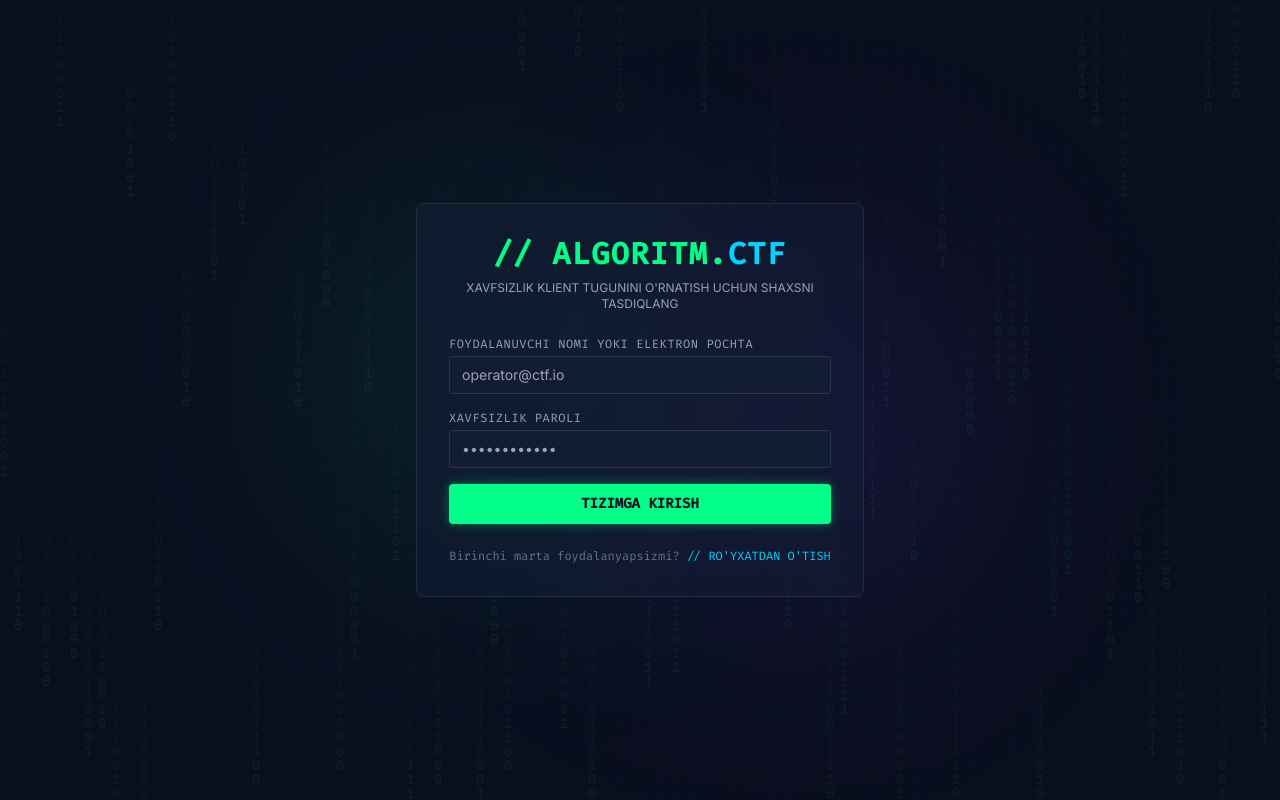
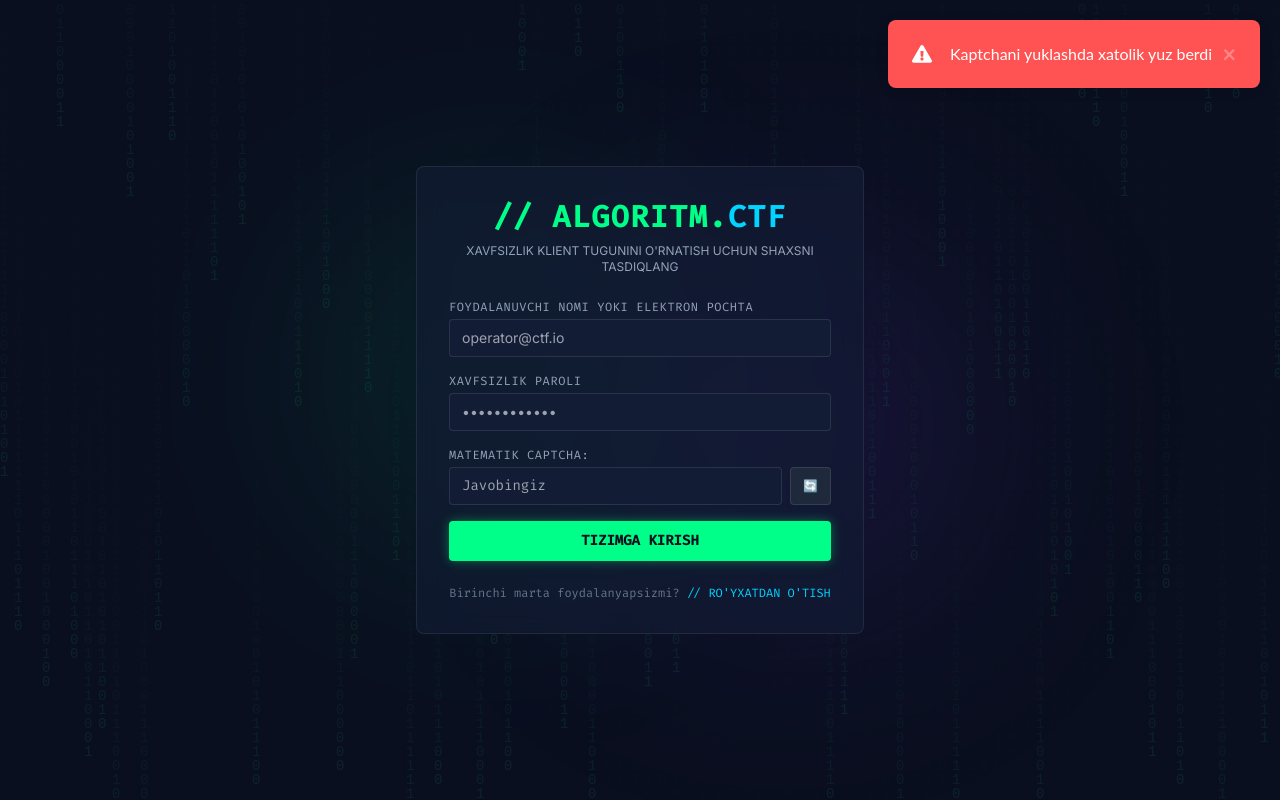
Before and after one commit to azamjonbro/ctf-front, a Vue app: page /login in a window 1280 px wide. Built offline with nearby package versions, Linux system fonts and the light colour scheme; no server answers.

Commit message:
feat: integrate mathematical captcha into login and registration forms

```diff
--- a/src/views/Login.vue
+++ b/src/views/Login.vue
@@ -112,6 +112,28 @@
           <span v-if="v$.password.$error" class="text-[10px] text-cyber-danger font-mono block">Minimal uzunlik - 6 ta belgi</span>
         </div>
 
+        <!-- Mathematical Captcha -->
+        <div class="space-y-1">
+          <label class="text-xs uppercase font-mono tracking-wider text-slate-400 block">Matematik captcha: <span class="text-cyber-primary font-bold">{{ captchaQuestion }}</span></label>
+          <div class="flex gap-2">
+            <input
+              v-model="state.captchaAnswer"
+              type="text"
+              placeholder="Javobingiz"
+              class="flex-1 bg-cyber-card border border-white/10 rounded px-3 py-2 text-sm text-slate-200 focus:outline-none focus:border-cyber-primary font-mono"
+              required
+            />
+            <button
+              type="button"
+              @click="loadCaptcha"
+              class="px-3 bg-slate-800 border border-white/10 rounded text-slate-300 hover:bg-slate-700 transition text-xs font-mono"
+              title="Yangilash"
+            >
+              🔄
+            </button>
+          </div>
+        </div>
+
         <button
           type="submit"
           :disabled="isLoading"
@@ -134,6 +156,7 @@ import { reactive, ref, onMounted, onUnmounted } from 'vue';
 import { useAuthStore } from '../stores/auth.js';
 import { useToast } from 'vue-toastification';
 import { useRouter } from 'vue-router';
+import api from '../utils/api.js';
 import { useVuelidate } from '@vuelidate/core';
 import { required, minLength } from '@vuelidate/validators';
 
@@ -148,8 +171,22 @@ const matrixCanvas = ref(null);
 
 const state = reactive({
   usernameOrEmail: '',
-  password: ''
+  password: '',
+  captchaAnswer: ''
 });
+
+const captchaId = ref('');
+const captchaQuestion = ref('');
+
+const loadCaptcha = async () => {
+  try {
+    const res = await api.get('/auth/captcha');
+    captchaId.value = res.data.data.captchaId;
+    captchaQuestion.value = res.data.data.question;
+  } catch (error) {
+    toast.error('Kaptchani yuklashda xatolik yuz berdi');
+  }
+};
 
 const rules = {
   usernameOrEmail: { required },
@@ -176,6 +213,8 @@ const handleLogin = async () => {
     await authStore.userLogin({
       usernameOrEmail: state.usernameOrEmail,
       password: state.password,
+      captchaId: captchaId.value,
+      captchaAnswer: state.captchaAnswer,
       deviceName: navigator.userAgent
     });
 
@@ -189,6 +228,8 @@ const handleLogin = async () => {
     clearInterval(progressInterval);
     isLoggingIn.value = false;
     isLoading.value = false;
+    state.captchaAnswer = '';
+    loadCaptcha();
     const errorMsg = error?.error?.message || 'Avtorizatsiya ma\'lumotlari noto\'g\'ri';
     toast.error(errorMsg);
   }
@@ -242,6 +283,7 @@ const initMatrix = () => {
 };
 
 onMounted(() => {
+  loadCaptcha();
   setTimeout(() => {
     cleanupMatrix = initMatrix();
   }, 100);
--- a/src/views/Register.vue
+++ b/src/views/Register.vue
@@ -125,6 +125,28 @@
           <span v-if="v$.password.$error" class="text-[10px] text-cyber-danger font-mono block">Minimal uzunlik - 8 ta belgi</span>
         </div>
 
+        <!-- Mathematical Captcha -->
+        <div class="space-y-1">
+          <label class="text-xs uppercase font-mono tracking-wider text-slate-400 block">Matematik captcha: <span class="text-cyber-secondary font-bold">{{ captchaQuestion }}</span></label>
+          <div class="flex gap-2">
+            <input
+              v-model="state.captchaAnswer"
+              type="text"
+              placeholder="Javobingiz"
+              class="flex-1 bg-cyber-card border border-white/10 rounded px-3 py-2 text-sm text-slate-200 focus:outline-none focus:border-cyber-primary font-mono"
+              required
+            />
+            <button
+              type="button"
+              @click="loadCaptcha"
+              class="px-3 bg-slate-800 border border-white/10 rounded text-slate-300 hover:bg-slate-700 transition text-xs font-mono"
+              title="Yangilash"
+            >
+              🔄
+            </button>
+          </div>
+        </div>
+
         <button
           type="submit"
           :disabled="isLoading"
@@ -147,6 +169,7 @@ import { reactive, ref, onMounted, onUnmounted } from 'vue';
 import { useAuthStore } from '../stores/auth.js';
 import { useToast } from 'vue-toastification';
 import { useRouter } from 'vue-router';
+import api from '../utils/api.js';
 import { useVuelidate } from '@vuelidate/core';
 import { required, email, minLength } from '@vuelidate/validators';
 
@@ -162,8 +185,22 @@ const matrixCanvas = ref(null);
 const state = reactive({
   username: '',
   email: '',
-  password: ''
+  password: '',
+  captchaAnswer: ''
 });
+
+const captchaId = ref('');
+const captchaQuestion = ref('');
+
+const loadCaptcha = async () => {
+  try {
+    const res = await api.get('/auth/captcha');
+    captchaId.value = res.data.data.captchaId;
+    captchaQuestion.value = res.data.data.question;
+  } catch (error) {
+    toast.error('Kaptchani yuklashda xatolik yuz berdi');
+  }
+};
 
 const rules = {
   username: { required, minLength: minLength(3) },
@@ -188,7 +225,10 @@ const handleRegister = async () => {
   }, 100);
 
   try {
-    await authStore.userRegister(state);
+    await authStore.userRegister({
+      ...state,
+      captchaId: captchaId.value
+    });
 
     setTimeout(() => {
       clearInterval(progressInterval);
@@ -200,6 +240,8 @@ const handleRegister = async () => {
     clearInterval(progressInterval);
     isRegistering.value = false;
     isLoading.value = false;
+    state.captchaAnswer = '';
+    loadCaptcha();
     const errorMsg = error?.error?.message || 'Ro\'yxatdan o\'tish muvaffaqiyatsiz tugadi';
     toast.error(errorMsg);
   }
@@ -253,6 +295,7 @@ const initMatrix = () => {
 };
 
 onMounted(() => {
+  loadCaptcha();
   setTimeout(() => {
     cleanupMatrix = initMatrix();
   }, 100);
```
